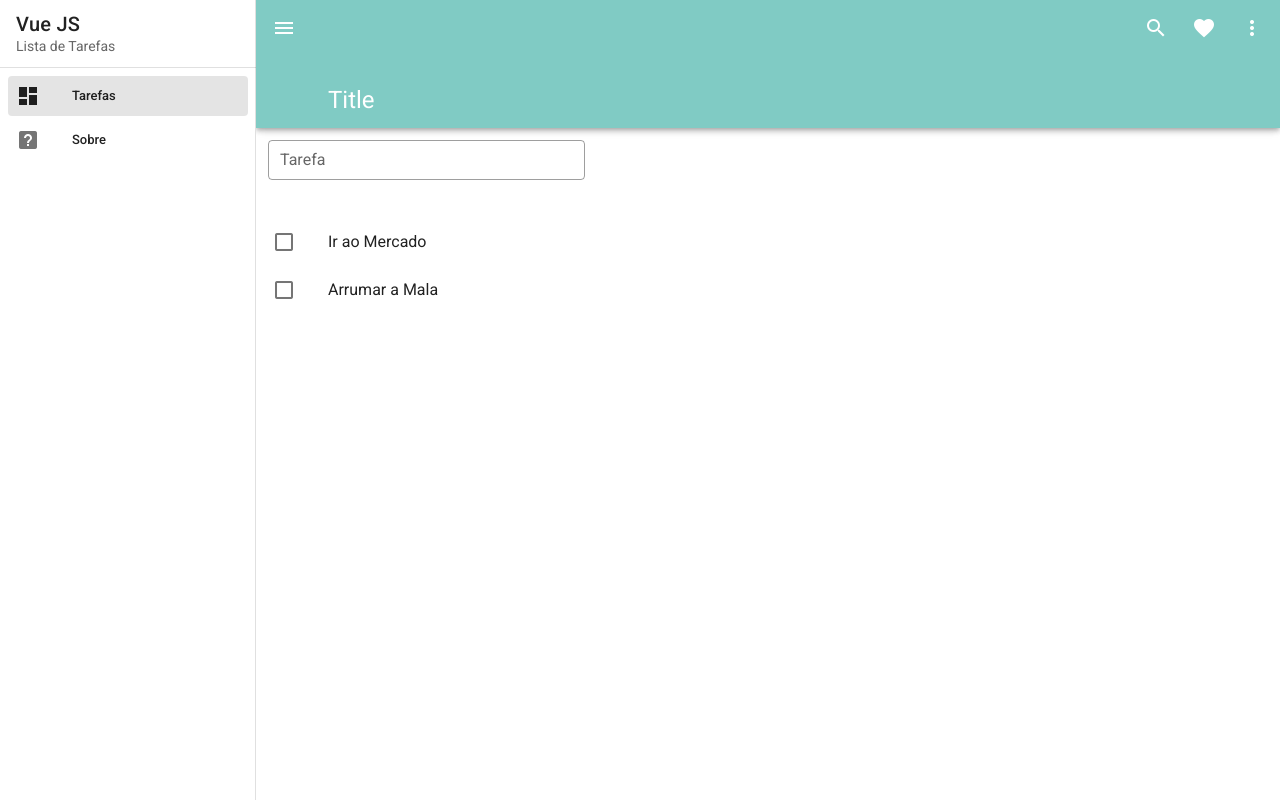
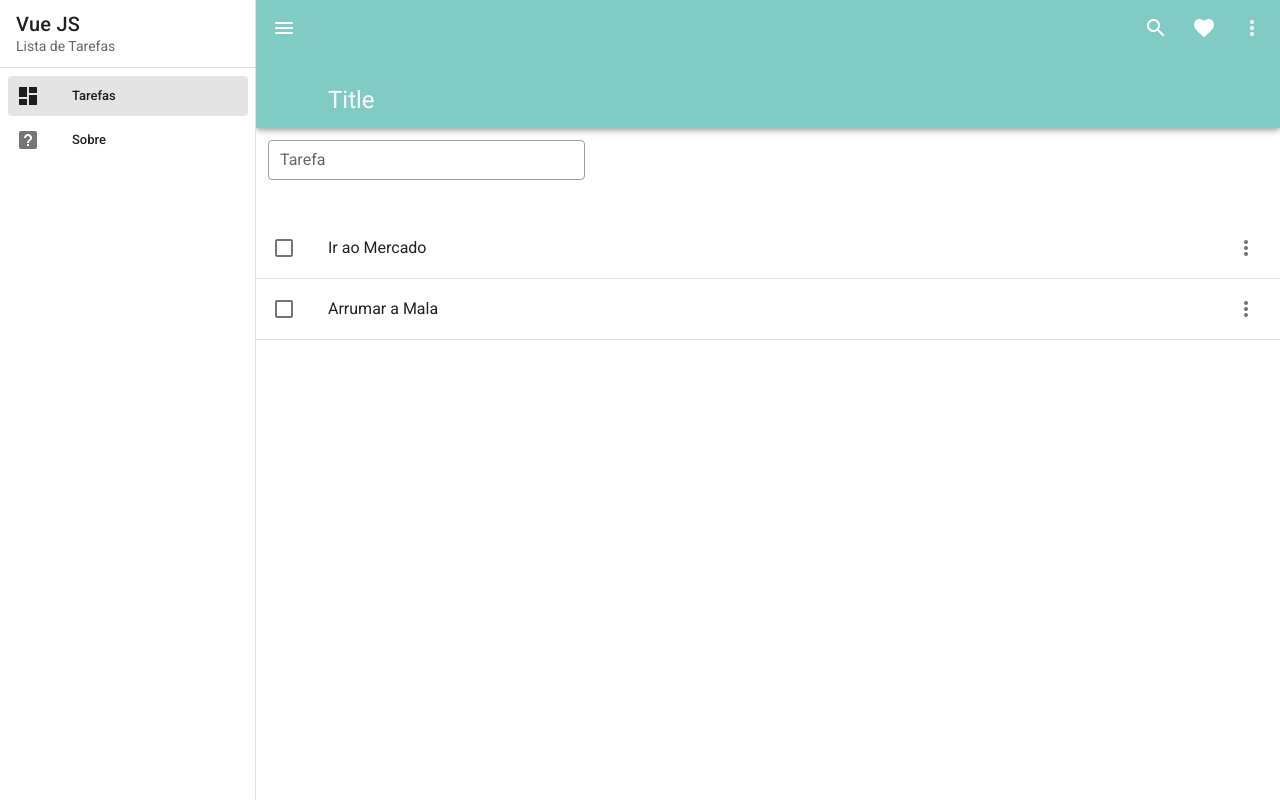
Before and after one commit to Ericsilvaa/vue-vuetify-todo, a Vue app: page / in a window 1280 px wide. Built offline with nearby package versions, Linux system fonts and the light colour scheme.

Commit message:
init TarefaMenu - openDialog

```diff
--- a/src/components/Tarefas/Tarefa.vue
+++ b/src/components/Tarefas/Tarefa.vue
@@ -14,18 +14,34 @@
                 :class="{'text-decoration-line-through': tarefa.concluido }"
               > {{ tarefa.titulo }}</v-list-item-title>
             </v-list-item-content>
+
+            <v-list-item-action>
+              <!-- <v-btn  icon @click.stop="handleRemoveTarefa(tarefa.id)">
+                <v-icon color="red lighten-2">mdi-trash-can</v-icon>
+              </v-btn> -->
+
+              <TarefaMenu />
+            </v-list-item-action>
           </template>
+
         </v-list-item>
+        <v-divider></v-divider>
   </div>
 </template>
 
 <script>
+import TarefaMenu from '@/components/Tarefas/TarefaMenu.vue';
+
 export default {
   name: 'OnlyTarefa',
-  props:['tarefa']
+  components: {TarefaMenu},
+  props:['tarefa'],
+  methods:{
+    handleRemoveTarefa(id) {
+      this.$store.commit('removeTarefa', id)
+    }
+
+  }
 
 }
 </script>
-<style >
-
-</style>
--- /dev/null
+++ b/src/components/Tarefas/TarefaMenu.vue
@@ -0,0 +1,52 @@
+<template>
+  <div>
+    <v-menu offset-y>
+      <template v-slot:activator="{ on, attrs }">
+        <v-btn
+          v-bind="attrs"
+          v-on="on"
+          icon
+        >
+          <v-icon dark>
+            mdi-dots-vertical
+          </v-icon>
+        </v-btn>
+      </template>
+      <v-list>
+        <v-list-item
+          v-for="(item, index) in items"
+          :key="index"
+          @click="item.click()"
+        >
+        <v-icon left> {{item.icone}} </v-icon>
+          <v-list-item-title :class="{}">{{ item.title }}</v-list-item-title>
+        </v-list-item>
+      </v-list>
+    </v-menu>
+  </div>
+</template>
+<script>
+  export default {
+    name: 'TarefaMenu',
+    data: () => ({
+      items: [
+        {
+          icone: 'mdi-pencil',
+          title: "Editar",
+          click() {
+
+          }
+      },
+        {
+          icone: 'mdi-trash-can',
+          title: "Deletar",
+
+        click() {
+
+          }
+      },
+      ],
+    }),
+
+  }
+</script>
--- a/src/store/index.js
+++ b/src/store/index.js
@@ -20,8 +20,10 @@ export default new Vuex.Store({
           titulo,
           concluido: false
         })
-
       }
+    },
+    removeTarefa(state, id) {
+      state.tarefas = state.tarefas.filter(tarefa => tarefa.id !== id)
     }
   },
   actions: {
--- a/src/views/Tarefas.vue
+++ b/src/views/Tarefas.vue
@@ -29,10 +29,12 @@
       >
 
       <div v-for="tarefa, i in $store.state.tarefas" :key="i">
+
         <Tarefa
         :tarefa="tarefa"
         @ConcluidoTogger="tarefa.concluido = !tarefa.concluido"
         />
+
       </div>
 
 
```
